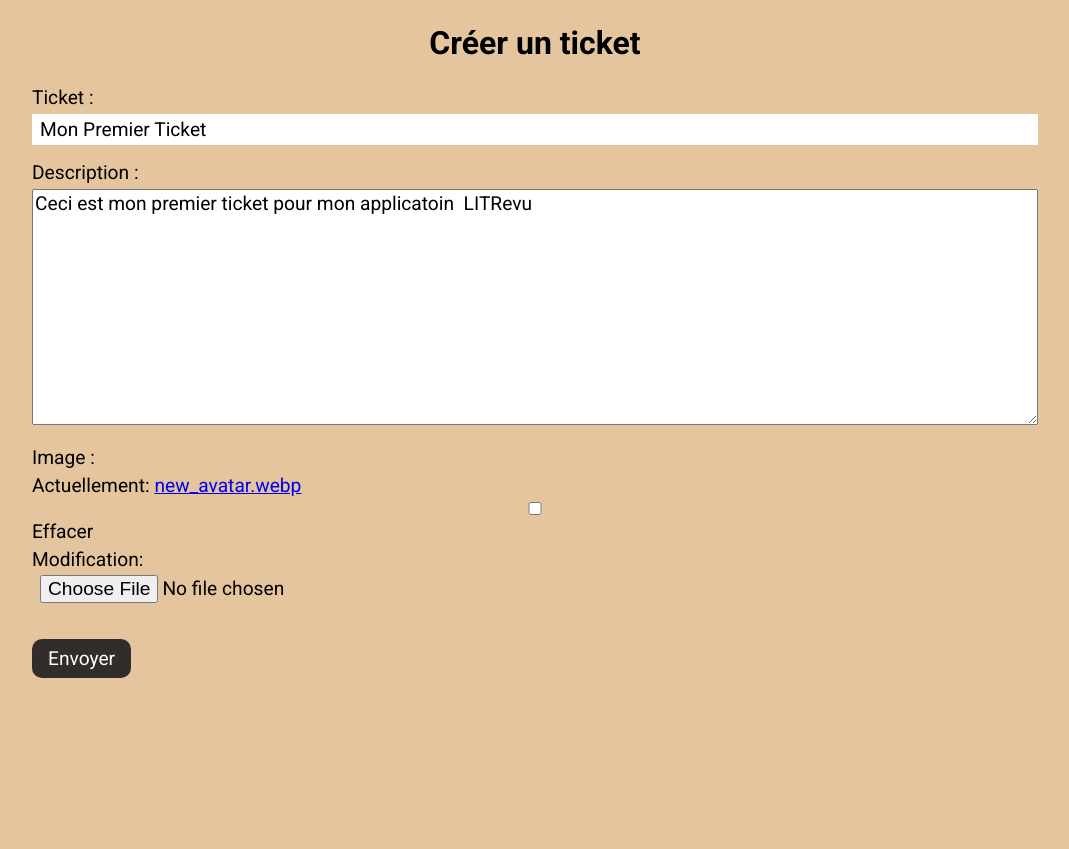
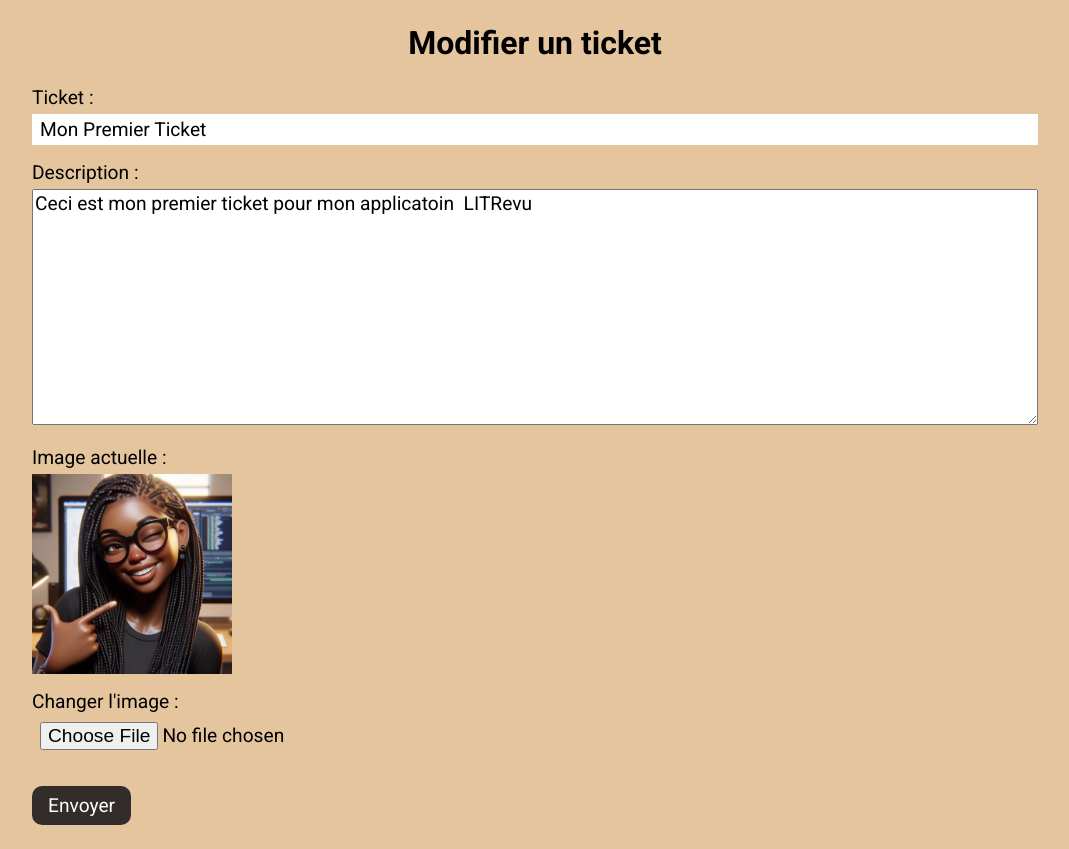
Before and after one commit to GitDrinou/DA_Python_P09_LITRevu, a Django app: page /ticket/1/edit/ in a window 1280 px wide. Shown: the part 201-1050 px from the top of the page, without its empty margins (105-1174 px from the left). Before the commit the page ends 879 px from the top, so only its background shows below. Run offline with Django 5.2, Linux system fonts and the light colour scheme; a user stored in the database is signed in; data comes from the database, SQL or seed files in the repository; both versions use the stored data as it was after the commit.

Commit message:
feat(): add update a ticket

```diff
--- a/litrevu/flux/templates/flux/ticket_form.html
+++ b/litrevu/flux/templates/flux/ticket_form.html
@@ -1,13 +1,34 @@
 {% extends 'base.html' %}
 {% block content %}
     <main>
-        <h2>Créer un ticket</h2>
+        {% if form.ticket.value is not None %}
+            <h2>Modifier un ticket</h2>
+        {% else %}
+            <h2>Créer un ticket</h2>
+        {% endif %}
         {% if form.errors %}
             {{ form.errors }}
         {% endif %}
-        <form method="post" class="ticket-form"  enctype="multipart/form-data">
-            {{ form.as_p }}
+        <form method="post" class="ticket-form" enctype="multipart/form-data">
             {% csrf_token %}
+            {% for field in form %}
+                {% if field.name == "image" and form.instance.image %}
+                    <p class="form-image">
+                        <label>Image actuelle :</label><br>
+                        <img src="{{ form.instance.image.url }}" alt="Image
+                        actuelle" style="max-width: 200px;"><br>
+                    </p>
+                    <p>
+                        <label>Changer l'image :</label>
+                        <input type="file" name="image" id="id_image">
+                    </p>
+                {% else %}
+                    <p>
+                        {{ field.label_tag }}
+                        {{ field }}
+                    </p>
+                {% endif %}
+            {% endfor %}
             <button type="submit" class="btn-send">Envoyer</button>
         </form>
     </main>
--- a/litrevu/flux/templates/flux/tickets.html
+++ b/litrevu/flux/templates/flux/tickets.html
@@ -27,8 +27,10 @@
                 {% endif %}
 
                 <div class="btn-grp-action">
-                    <button class="btn-action">Modifier</button>
-                    <button class="btn-action">Supprimer</button>
+                    <a href="{% url 'ticket_edit' post.id %}"
+                       class="update_link">Modifier</a>
+                    <a href="{% url 'ticket_edit' post.id %}"
+                       class="update_link">Supprimer</a>
                 </div>
             </article>
         {% endfor %}
--- a/litrevu/flux/views.py
+++ b/litrevu/flux/views.py
@@ -38,14 +38,12 @@ def add_or_update_ticket(request, ticket_id=None):
         form = forms.TicketForm(request.POST or None, request.FILES or None)
 
     if request.method == 'POST':
-        form = forms.TicketForm(request.POST, request.FILES)
         if form.is_valid():
             ticket = form.save(commit=False)
             ticket.user = request.user
             ticket.save()
             return redirect('home')
-        else:
-            form = forms.TicketForm()
+
     return render(
         request,
         'flux/ticket_form.html',
--- a/litrevu/litrevu/urls.py
+++ b/litrevu/litrevu/urls.py
@@ -34,6 +34,6 @@ urlpatterns = [
     path('signup/', authentication.views.signup_page, name='signup'),
     path('ticket/', flux.views.add_or_update_ticket, name='ticket_create'),
     path('ticket/<int:ticket_id>/edit/', flux.views.add_or_update_ticket,
-         name='ticket_edite'),
+         name='ticket_edit'),
     path('tickets/', flux.views.get_posts, name='tickets'),
 ] + static(settings.MEDIA_URL, document_root=settings.MEDIA_ROOT)
--- a/litrevu/static/litrevu/styles.css
+++ b/litrevu/static/litrevu/styles.css
@@ -150,7 +150,8 @@ h2 {
 }
 
 .signup-link,
-.signup_cancel_link{
+.signup_cancel_link,
+.update_link {
     text-decoration: none;
     cursor: pointer;
     background-color: var(--color-tertiary);
@@ -162,8 +163,7 @@ h2 {
 .btn-connexion,
 .btn-signup,
 .btn-send,
-.btn-flux-create,
-.btn-action {
+.btn-flux-create {
     margin-top: 1rem;
     border: none;
     font-size: 1.2rem;
@@ -188,8 +188,10 @@ h2 {
         width: 100%;
         font-size: 1.2rem;
     }
-    #id_image{
+    .form-image{
         width: 100%;
+        display: grid;
+        grid-template-columns: 200px auto;
     }
 }
 
@@ -272,6 +274,7 @@ h2 {
     }
     .btn-grp-action {
         text-align: right;
+        margin-top: 1rem;
     }
 }
 
```
Also changed, not shown: litrevu/db.sqlite3, litrevu/media/avatarAI_1.jpeg (added), litrevu/media/avatarAI_2_NbcC3Ep.jpeg (added), litrevu/media/avatarAI_2_Nx21aco.jpeg (added), litrevu/media/wallp_skull.png (added).
